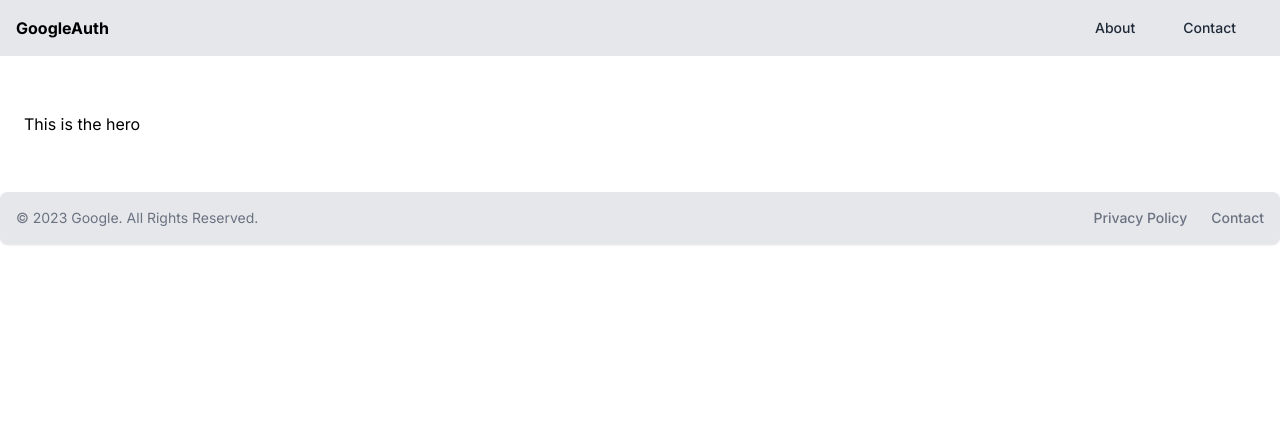
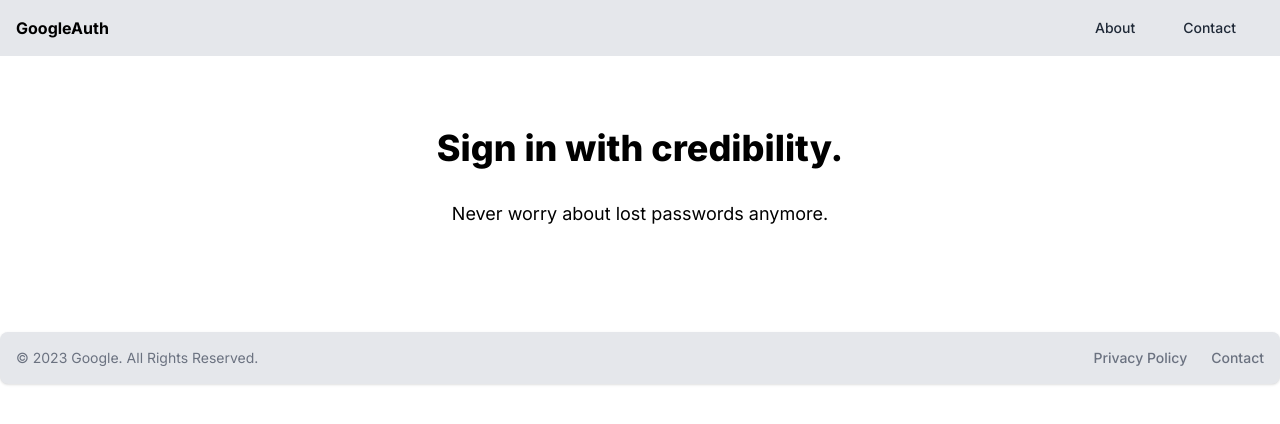
Before and after one commit to briannval/GoogleAuth, a Next.js app: page / in a window 1280 px wide. Shown: the top 424 px of the page. Built offline with nearby package versions, Linux system fonts and the light colour scheme.

Commit message:
small changes

```diff
--- a/src/app/about/page.tsx
+++ b/src/app/about/page.tsx
@@ -35,7 +35,7 @@ const Home = () => {
           </div>
         </div>
         <div className="flex justify-center items-center pb-20">
-          <button className="bg-blue-500 hover:bg-blue-700 text-white font-bold py-2 px-4 rounded">
+          <button className="animate-bounce bg-blue-500 hover:bg-blue-700 text-white font-bold py-2 px-4 rounded">
             Learn More
           </button>
         </div>
--- a/src/app/page.tsx
+++ b/src/app/page.tsx
@@ -3,9 +3,14 @@ import Hero from "@/components/hero.tsx";
 
 export default function Home() {
   return (
-    <section>
-      <div className="bg-white px-6 py-14 relative isolate">
-        <h1>This is the hero</h1>
+    <section className="bg-white max-w-screen-xl py-10">
+      <div className="max-w-screen-xl py-8 px-4 text-center">
+        <h1 className="text-4xl font-extrabold mb-8">
+          Sign in with credibility.
+        </h1>
+        <p className="text-lg font-normal mb-8">
+          Never worry about lost passwords anymore.
+        </p>
       </div>
     </section>
   );
```
